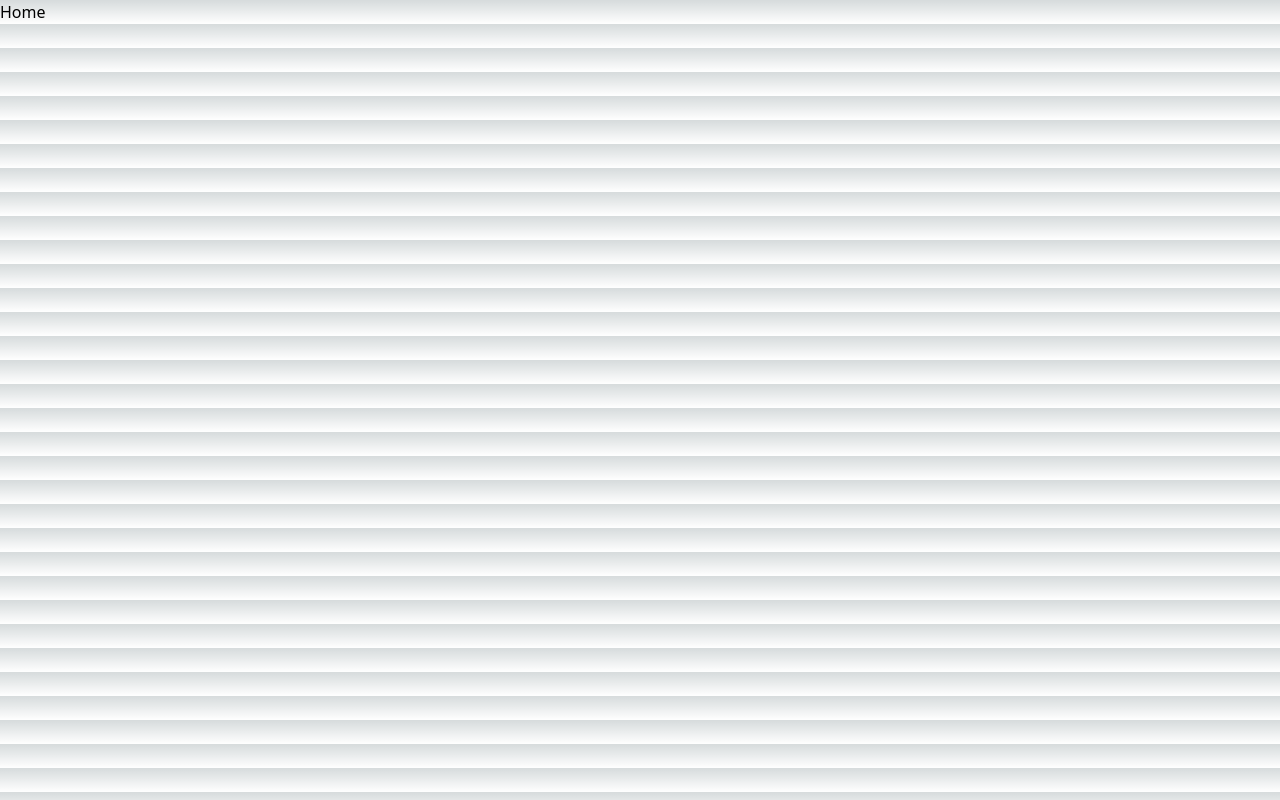
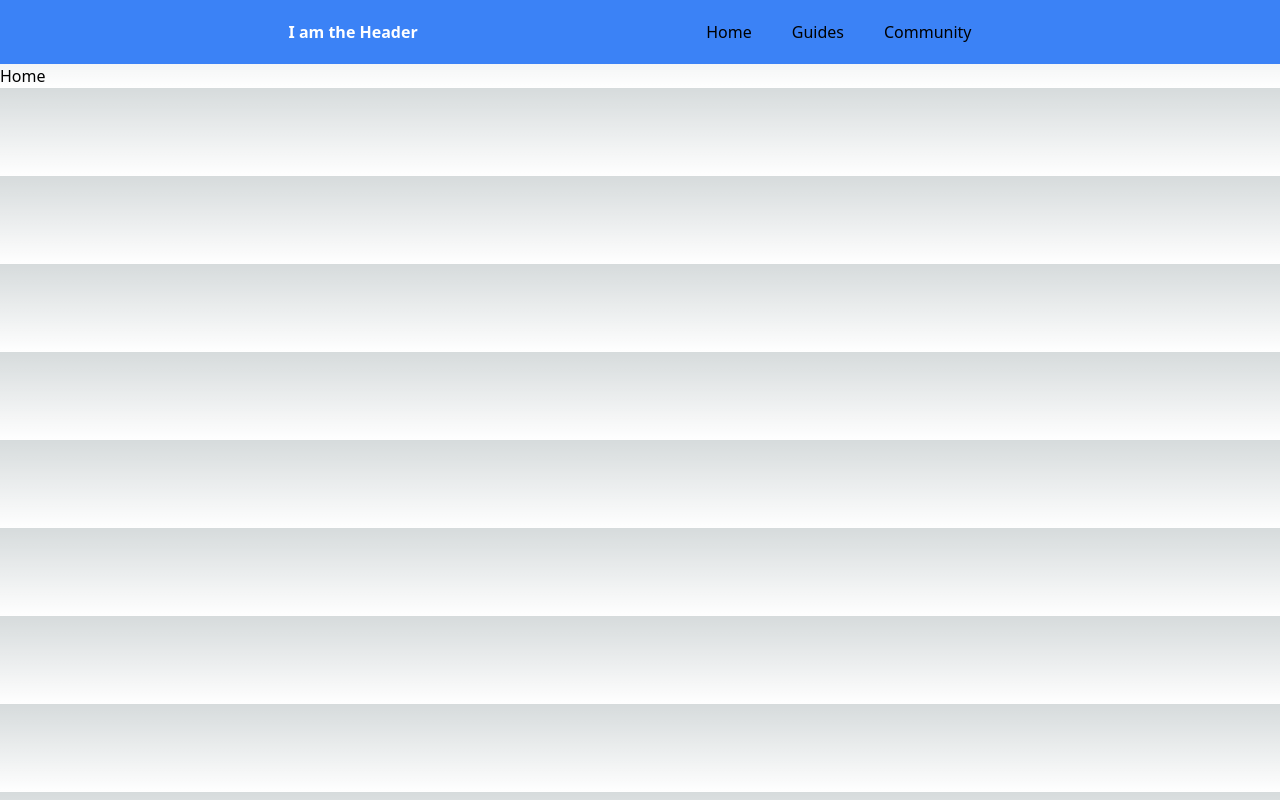
Before and after one commit to ntijoh-linus-eriksson/Opera-bot-training, a Next.js app in the folder opera-next/: page / in a window 1280 px wide. Built offline with nearby package versions, Linux system fonts and the light colour scheme.

Commit message:
Created Header Component and Layout

```diff
--- /dev/null
+++ b/opera-next/app/header.tsx
@@ -0,0 +1,16 @@
+import Link from "next/link";
+
+function Header() {
+    return (
+        <header className="p-5 bg-blue-500 flex justify-evenly">
+            <p className="font-bold text-white">I am the Header</p>
+            <ul className="flex column">
+                <li className="mx-5"><Link href="/">Home</Link></li>
+                <li className="mx-5"><Link href="/guides">Guides</Link></li>
+                <li className="mx-5"><Link href="/community">Community</Link></li>
+            </ul>
+        </header>
+    );
+}
+
+export default Header;
--- a/opera-next/app/layout.tsx
+++ b/opera-next/app/layout.tsx
@@ -1,4 +1,5 @@
 import './globals.css'
+import Header from './header'
 
 export default function RootLayout({
   children,
@@ -12,7 +13,10 @@ export default function RootLayout({
         head.tsx. Find out more at https://beta.nextjs.org/docs/api-reference/file-conventions/head
       */}
       <head />
-      <body>{children}</body>
+      <body>
+        <Header />
+        {children}
+      </body>
     </html>
   )
 }
```
